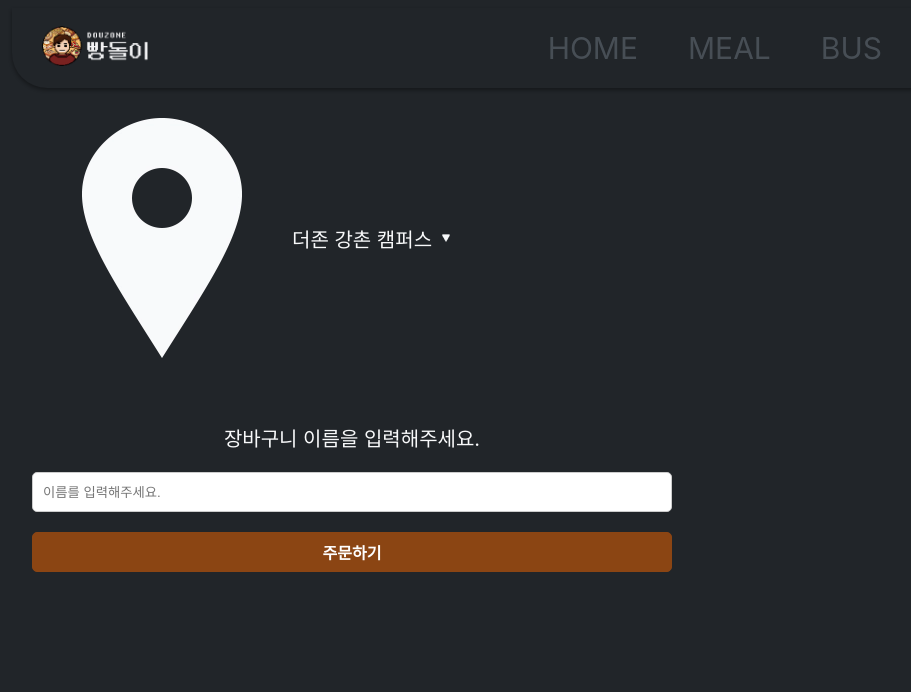
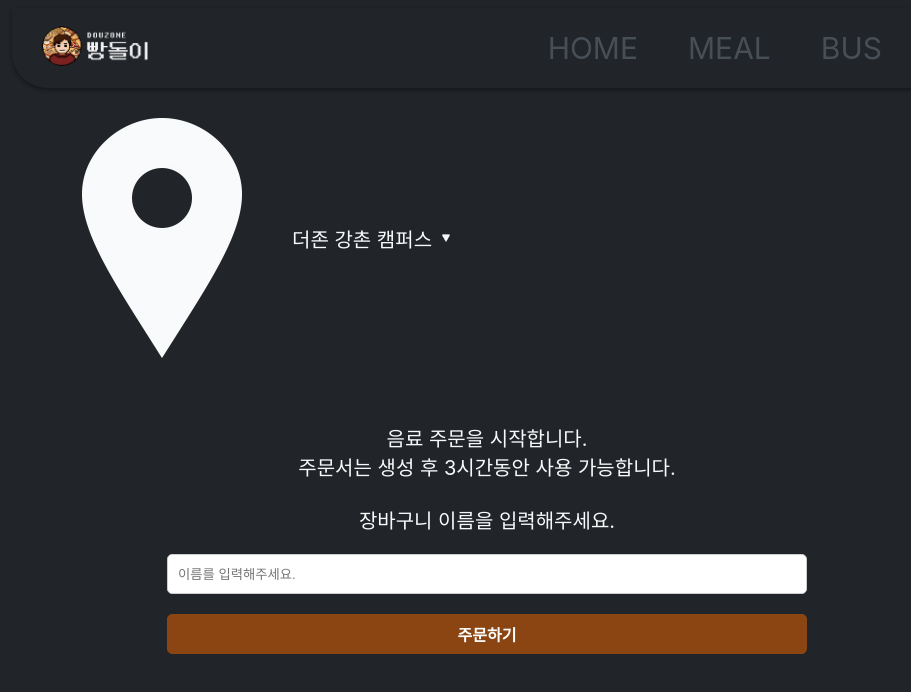
Before and after one commit to coldair426/cronut-web-deploy, a Next.js app: page /cafe/cart in a window 1280 px wide. Shown: the top 692 px of the page, without its empty margins (153-1064 px from the left). Built offline with nearby package versions, Linux system fonts and the light colour scheme; a web font is replaced by a local one.

Commit message:
refactor: cart 시작 페이지 css 수정, add: api 연결

```diff
--- a/src/apis/cafe/cafe-api.ts
+++ b/src/apis/cafe/cafe-api.ts
@@ -1,11 +1,20 @@
 import axios, { AxiosError } from 'axios';
 import { useMutation, UseMutationOptions, UseMutationResult } from '@tanstack/react-query';
 import { ICreateCartResponse, INewCartType } from '@/types/cart';
+import { getCookie } from '@/utils/cookie';
 
 const createCart = async (newCart: INewCartType): Promise<ICreateCartResponse> => {
+    const cookieUserInfo = getCookie('BRK-UUID');
     const { data } = await axios.post<ICreateCartResponse>(
-        `http://api.breadkun.com:${process.env.NEXT_PUBLIC_PORT}/api/cafe/carts`,
-        newCart
+        // `http://146.56.119.222:65477/api/cafe/carts`,
+        `${process.env.NEXT_PUBLIC_BASE_URL}/api/cafe/carts`,
+        newCart,
+        {
+            headers: {
+                Accept: 'application/vnd.breadkun.v1+json',
+                'X-User-UUID': cookieUserInfo.uuid
+            }
+        }
     );
     return data; // 응답 데이터만 반환
 };
--- a/src/app/cafe/cart/page.tsx
+++ b/src/app/cafe/cart/page.tsx
@@ -1,13 +1,16 @@
 'use client';
-import { CartWrapper, CartButton, PageWrapper, CartTitle } from '@/styles/cart/cart.styles';
+import { CartButton, PageWrapper, CartTitle, CartContainer } from '@/styles/cart/cart.styles';
 import styled from 'styled-components';
 import React, { useState } from 'react';
-import { getPlaceholderText } from '@/utils/util';
+import { getPlaceholderText, useConditionalTimeout } from '@/utils/util';
 import { useCreateCart } from '@/apis/cafe/cafe-api';
 import { useCompanyContext } from '@/context/CompanyContext';
 import CompanySelector from '@/app/CompanySelect';
 import Image from 'next/image';
 import { companyDropdownItem } from '@/types/common';
+import NotificationBox from '@/components/NotificationBox';
+import { useRouter } from 'next/navigation';
+import { meta } from 'eslint-plugin-react/lib/rules/jsx-props-no-spread-multi';
 const Input = styled.input`
     width: 100%;
     height: 40px;
@@ -18,23 +21,27 @@ const Input = styled.input`
 `;
 
 const CartPage = () => {
-    const [newCartName, setNewCartName] = useState('');
+    const [newCart, setNewCart] = useState({ title: '', description: '' });
     const { company } = useCompanyContext(); // company와 setCompany를 가져옵니다.
+    const router = useRouter();
 
-    const { mutate, isError, isPending } = useCreateCart({
+    const { mutate, isError, isPending, isSuccess } = useCreateCart({
         onSuccess: data => {
             console.log('성공:', data);
+            router.push(`/cafe/cart/${data.data.cafeCart.id}`);
         },
         onError: error => {
             console.error('실패:', error.response?.data);
         }
     });
 
+    const showLoading = useConditionalTimeout(isPending && !isSuccess, 1000);
+
     const handleCreateCart = () => {
         mutate({
             cafeLocation: company,
-            title: newCartName,
-            description: ''
+            title: newCart.title,
+            ...(newCart.description && { description: newCart.description })
         });
     };
 
@@ -54,17 +61,26 @@ const CartPage = () => {
                     />
                 </div>
             </CartTitle>
-
-            <CartWrapper>
-                <div style={{ fontSize: '20px', margin: '20px 0' }}>장바구니 이름을 입력해주세요.</div>
-                <Input
-                    type="text"
-                    placeholder={getPlaceholderText('이름')}
-                    value={newCartName}
-                    onChange={e => setNewCartName(e.target.value)}
-                />
-                <CartButton>주문하기</CartButton>
-            </CartWrapper>
+            <div className={'cart-wrapper'}>
+                <CartContainer>
+                    <div style={{ fontSize: '20px', margin: '20px 0', textAlign: 'center' }}>
+                        음료 주문을 시작합니다.
+                        <br />
+                        주문서는 생성 후 3시간동안 사용 가능합니다.
+                        <br />
+                        <br />
+                        장바구니 이름을 입력해주세요.
+                    </div>
+                    <Input
+                        type="text"
+                        placeholder={getPlaceholderText('이름')}
+                        value={newCart.title}
+                        onChange={e => setNewCart({ ...newCart, title: e.target.value })}
+                    />
+                    <CartButton onClick={handleCreateCart}>주문하기</CartButton>
+                </CartContainer>
+            </div>
+            {showLoading && <NotificationBox firstText={'장바구니 생성 중...'} secText={'잠시만 기다려 주세요.'} />}
         </PageWrapper>
     );
 };
--- a/src/styles/cart/cart.styles.ts
+++ b/src/styles/cart/cart.styles.ts
@@ -5,6 +5,10 @@ import { colors } from '@/styles/colors';
 export const PageWrapper = styled.div`
     width: 100%;
     max-width: 950px;
+    .cart-wrapper {
+        display: flex;
+        justify-content: center;
+    }
 `;
 
 export const CartTitle = styled.div`
@@ -109,7 +113,7 @@ export const CartTitle = styled.div`
     }
 `;
 
-export const CartWrapper = styled.div`
+export const CartContainer = styled.div`
     display: flex;
     flex-direction: column;
     align-items: center;
--- a/src/utils/util.ts
+++ b/src/utils/util.ts
@@ -1,3 +1,22 @@
+import { useEffect, useState } from 'react';
+
 export function getPlaceholderText(input: string): string {
     return `${input}를 입력해주세요.`;
 }
+
+export const useConditionalTimeout = (condition: boolean, delay: number) => {
+    const [isTimeout, setIsTimeout] = useState(false);
+
+    useEffect(() => {
+        if (!condition) {
+            setIsTimeout(false); // 조건이 false면 리셋
+            return;
+        }
+
+        const timer = setTimeout(() => setIsTimeout(true), delay);
+
+        return () => clearTimeout(timer); // cleanup
+    }, [condition, delay]);
+
+    return isTimeout;
+};
```
